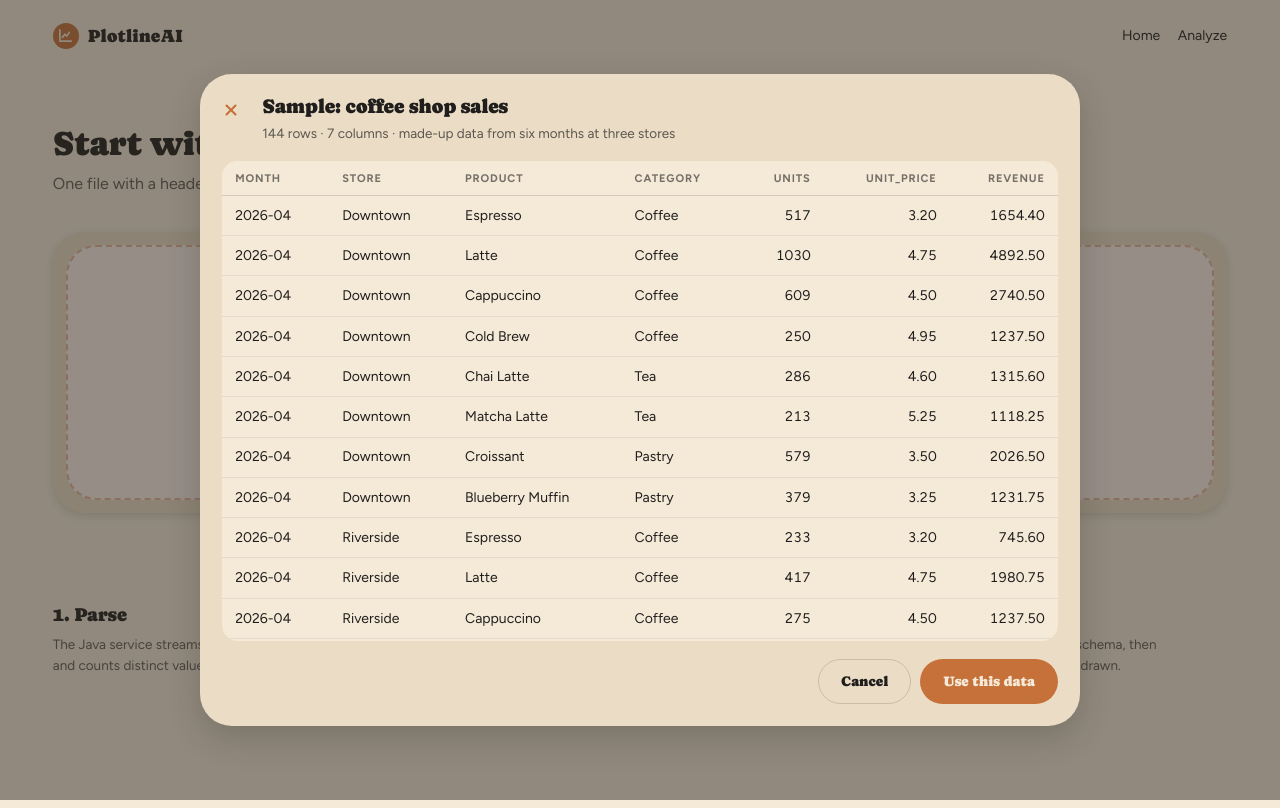
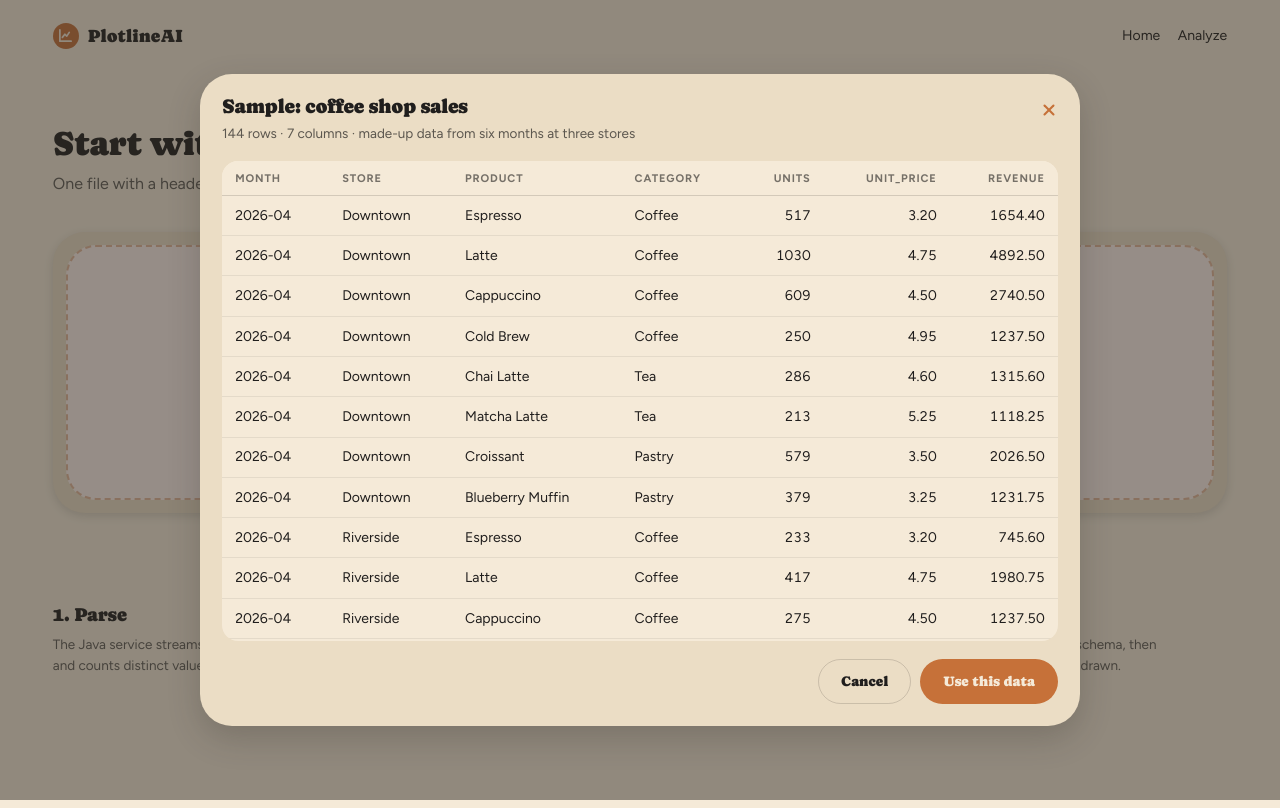
Before and after one commit to AntonKorchynskyi/plotlineai, a Next.js app in the folder frontend/: page /analyze in a window 1280 px wide. Both pictures are taken after a click on the button "Try our sample data". Built offline with nearby package versions, Linux system fonts and the light colour scheme.

Commit message:
Sample data dialog: the close X at the top right
The X moves from the top left to the top right, where most apps put it. Its glyph lines up
with the table's right edge, and its hover pill stays inside the dialog's padding.

```diff
--- a/frontend/components/analyze/SampleData.tsx
+++ b/frontend/components/analyze/SampleData.tsx
@@ -48,16 +48,7 @@ export default function SampleData({ onUse }: { onUse: (file: File) => void }) {
         onClick={onBackdrop}
       >
         <div className="flex items-start gap-3">
-          <button
-            type="button"
-            // Pulled out by the icon's inset, so the glyph lines up with the table's edge.
-            className="btn btn-ghost btn-icon -mt-1 -ml-[9px] shrink-0"
-            aria-label="Close"
-            onClick={close}
-          >
-            <XIcon />
-          </button>
-          <div>
+          <div className="min-w-0 flex-1">
             <h2 id="sample-title" className="dialog-title m-0">
               Sample: coffee shop sales
             </h2>
@@ -66,6 +57,15 @@ export default function SampleData({ onUse }: { onUse: (file: File) => void }) {
               stores
             </p>
           </div>
+          <button
+            type="button"
+            // Pulled out by the icon's inset, so the glyph lines up with the table's edge.
+            className="btn btn-ghost btn-icon -mt-1 -mr-[9px] shrink-0"
+            aria-label="Close"
+            onClick={close}
+          >
+            <XIcon />
+          </button>
         </div>
 
         <div
```
Also changed, not shown: 1 other file (tests, documents, lock files or other folders).
